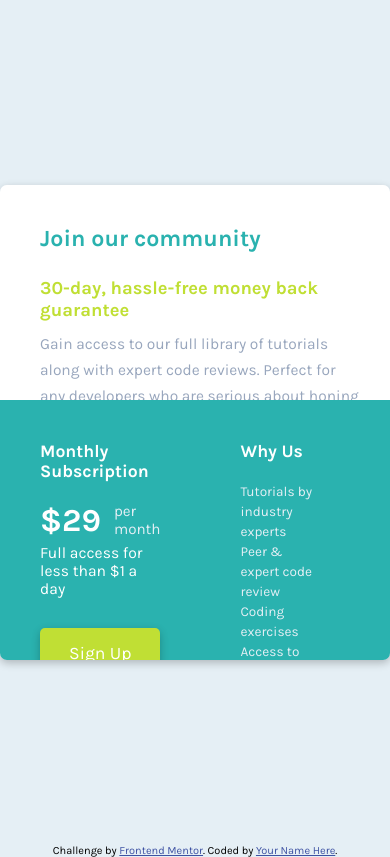
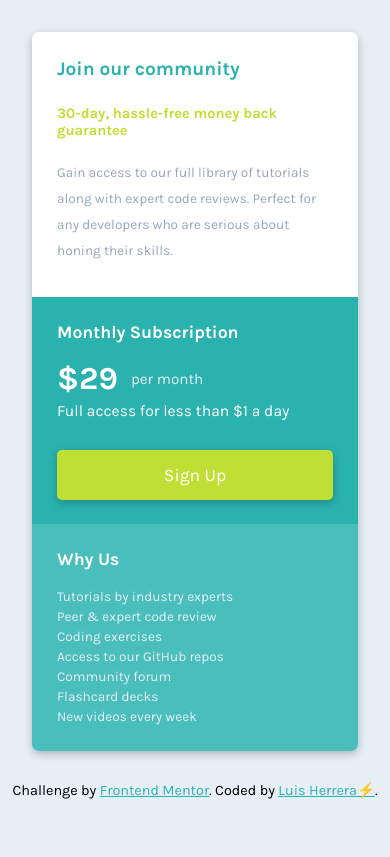
Before and after one commit to Luis15Herr/Single-price-grid-component---Frontend-Mentor, a plain HTML site: page index.html in a window 390 px wide. Drawn offline with Linux system fonts and the light colour scheme.

Commit message:
Mobile view 100%

```diff
--- a/index.html
+++ b/index.html
@@ -51,7 +51,8 @@
         <div class="card__btm-rigth card__btm">
           <h2 class="card__subtitle">Why Us</h2>
           <p class="card__second-p">
-            Tutorials by industry experts Peer &amp; expert code review <br />
+            Tutorials by industry experts <br />
+            Peer &amp; expert code review <br />
             Coding exercises <br />Access to our GitHub repos <br />
             Community forum <br />
             Flashcard decks <br />
@@ -60,13 +61,15 @@
         </div>
       </div>
     </div>
-    <footer>
-      <p class="attribution">
-        Challenge by
-        <a href="https://www.frontendmentor.io?ref=challenge" target="_blank"
-          >Frontend Mentor</a
-        >. Coded by <a href="#">Your Name Here</a>.
-      </p>
-    </footer>
+
+    <div class="attribution" role="contentinfo">
+      Challenge by
+      <a href="https://www.frontendmentor.io?ref=challenge" target="_blank"
+        >Frontend Mentor</a
+      >. Coded by
+      <a target="_blank" href="https://www.instagram.com/luisherrerael"
+        >Luis Herrera⚡</a
+      >.
+    </div>
   </body>
 </html>
--- a/style.scss
+++ b/style.scss
@@ -20,14 +20,16 @@ body {
   background-color: $LightGray;
   /*  &::after {
     content: "";
-    background-image: url(./design/desktop-design.jpg);
-    background-position: center;
+    background-image: url(./design/mobile-design.jpg);
+    background-position: top center;
+    background-repeat: no-repeat;
     position: absolute;
     top: 0;
     left: 0%;
     width: 100%;
     height: 100%;
     opacity: 0.2;
+
     pointer-events: none;
   } */
 }
@@ -111,13 +113,20 @@ body {
   font-family: "Karla", sans-serif;
   font-size: 1.1em;
   box-shadow: rgba(0, 0, 0, 0.24) 0rem 0.1875rem 0.5rem;
+  transition: ease 0.3s;
+
+  &:hover {
+    transition: ease 0.3s;
+    cursor: pointer;
+    filter: brightness(0.9);
+  }
 }
 .card__btm-left {
   background-color: $Cyan;
   grid-area: 2 / 1 / 3 / 2;
 }
 .card__btm-rigth {
-  background-color: $Cyan;
+  background-color: #4abebd;
   grid-area: 2 / 2 / 3 / 3;
   padding-right: 5.625rem;
 }
@@ -127,9 +136,53 @@ body {
   line-height: 1.25rem;
 }
 .attribution {
-  font-size: 0.6875rem;
+  font-size: 0.9em;
+  padding: 1em 0;
   text-align: center;
+  position: relative;
+
+  transform: translateX(-50%);
+  left: 50%;
+  bottom: 15px;
+  a {
+    color: $Cyan;
+  }
 }
-.attribution a {
-  color: hsl(228, 45%, 44%);
+
+@media screen and (max-width: 37.5rem) {
+  html,
+  body {
+    height: auto;
+  }
+  .container {
+    padding: 2rem;
+  }
+  .card {
+    grid-template-columns: 1fr;
+    grid-template-rows: 16.5625rem 14.1875rem 14.1875rem;
+  }
+  .card__top {
+    padding: 1.5625rem;
+  }
+  .card__title {
+    font-size: 1.2em;
+  }
+  .card__contrast-title {
+    font-size: 0.91em;
+    margin-bottom: 1.3125rem;
+  }
+  .card__p {
+    font-size: 0.85em;
+  }
+  .card__btm-left {
+    grid-area: 2 / 1 / 3 / 2;
+    padding: 1.5625rem;
+  }
+  .card__btm-rigth {
+    grid-area: 3 / 1 / 4 / 2;
+    padding: 1.5625rem;
+  }
+  .card__subtitle {
+    margin-bottom: 1.125rem;
+  }
 }
```
Also changed, not shown: style.css, 1 other file.
